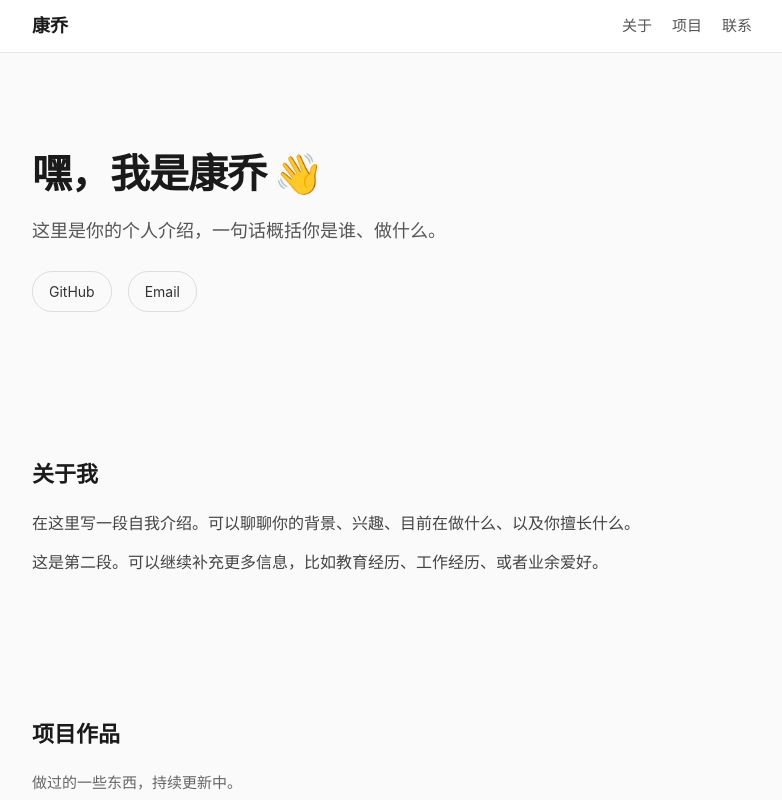
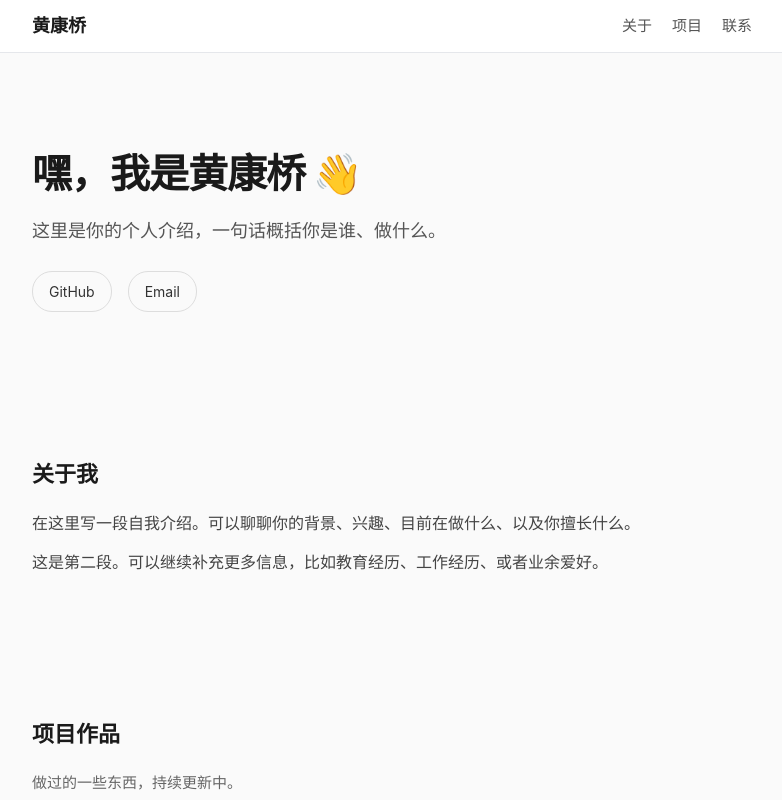
Before and after one commit to kangqiao0927-cell/kangqiao0927-cell.github.io, a plain HTML site: page index.html in a window 1280 px wide. Shown: the top 800 px of the page, without its empty margins (248-1030 px from the left). Drawn offline with Linux system fonts and the light colour scheme.

Commit message:
改名：黄康桥

```diff
--- a/index.html
+++ b/index.html
@@ -3,7 +3,7 @@
 <head>
   <meta charset="UTF-8">
   <meta name="viewport" content="width=device-width, initial-scale=1.0">
-  <title>康乔 — 个人主页</title>
+  <title>黄康桥 — 个人主页</title>
   <style>
     /* === 全局 === */
     * { margin: 0; padding: 0; box-sizing: border-box; }
@@ -121,7 +121,7 @@
   <!-- 导航 -->
   <nav>
     <div class="inner">
-      <span class="logo">康乔</span>
+      <span class="logo">黄康桥</span>
       <div class="nav-links">
         <a href="#about">关于</a>
         <a href="#projects">项目</a>
@@ -133,7 +133,7 @@
   <!-- 英雄区 -->
   <section id="hero">
     <div class="container">
-      <h1>嘿，我是康乔 👋</h1>
+      <h1>嘿，我是黄康桥 👋</h1>
       <p class="tagline">这里是你的个人介绍，一句话概括你是谁、做什么。</p>
       <div class="social-links">
         <a href="https://github.com/kangqiao0927-cell" target="_blank">GitHub</a>
@@ -186,7 +186,7 @@
   </section>
 
   <footer>
-    &copy; 2026 康乔 &middot; Hosted on GitHub Pages
+    &copy; 2026 黄康桥 &middot; Hosted on GitHub Pages
   </footer>
 
 </body>
```
